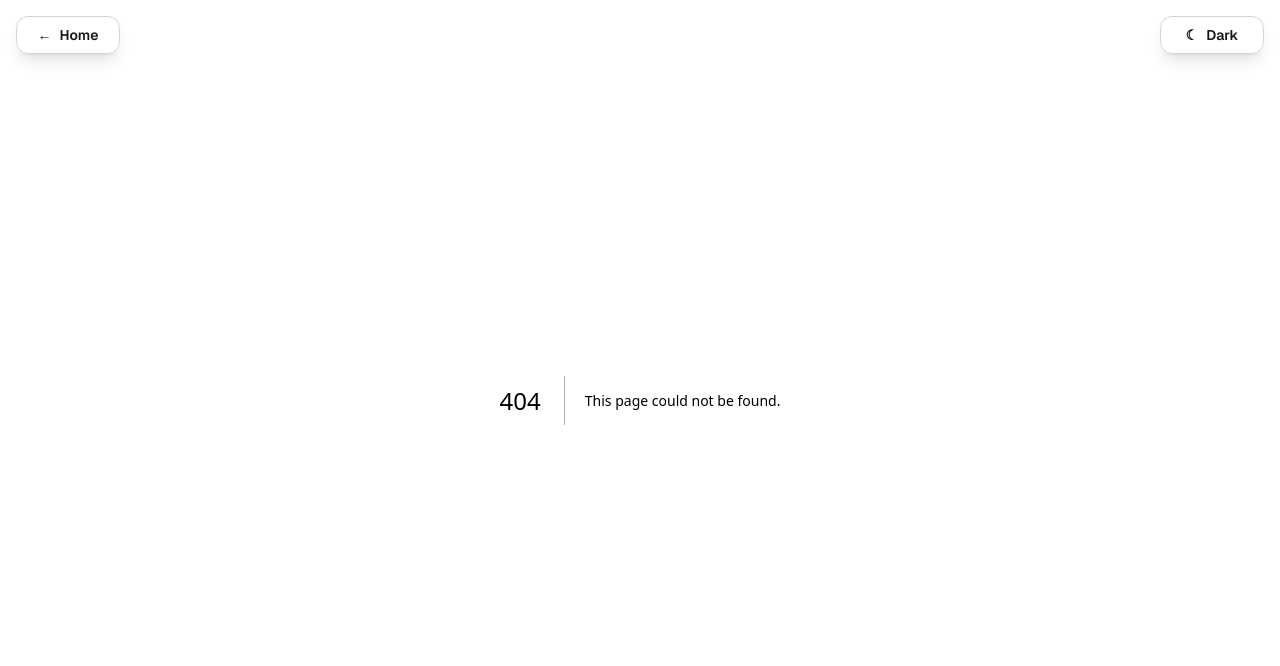
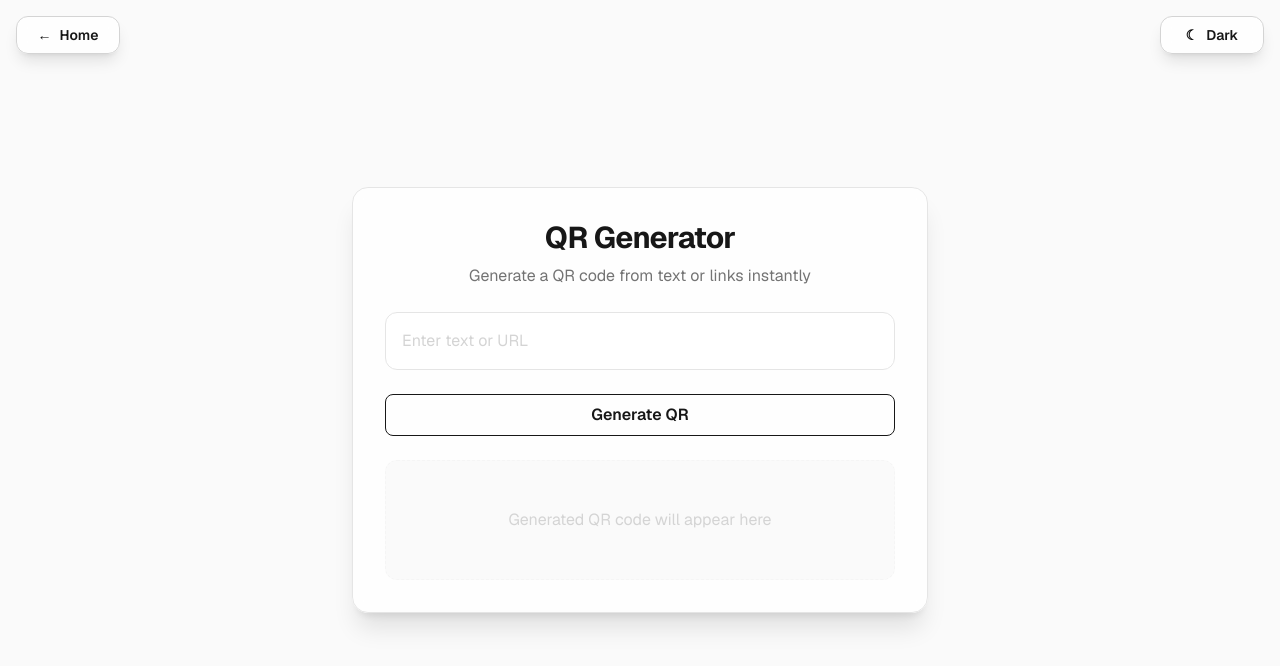
Before and after one commit to ius-sharma/boring-tools, a Next.js app: page /qr-generator in a window 1280 px wide. Before the commit this address had no page. Shown: the top 666 px of the page. Built offline with nearby package versions, Linux system fonts and the light colour scheme.

Commit message:
Release Day 7 QR Generator with homepage and README updates

```diff
--- a/app/page.jsx
+++ b/app/page.jsx
@@ -44,24 +44,25 @@ const tools = [
     meta: "Simple",
   },
   {
+    id: "qr-generator",
+    name: "QR Generator",
+    href: "/qr-generator",
+    category: "Developer",
+    description: "Create downloadable QR codes from any text.",
+    meta: "Share-ready",
+    isNew: true,
+  },
+  {
     id: "unit-converter",
     name: "Unit Converter",
     href: "/unit-converter",
     category: "Utility",
     description: "Convert length, weight, and temperature.",
     meta: "Precise",
-    isNew: true,
   },
 ];
 
 const upcomingTools = [
-  {
-    id: "qr-generator",
-    name: "QR Generator",
-    category: "Developer",
-    description: "Create downloadable QR codes from any text.",
-    eta: "Coming Soon",
-  },
   {
     id: "markdown-previewer",
     name: "Markdown Previewer",
--- /dev/null
+++ b/app/qr-generator/page.jsx
@@ -0,0 +1,83 @@
+"use client";
+import { useState } from "react";
+import QRCode from "qrcode";
+
+export default function QRGenerator() {
+  const [text, setText] = useState("");
+  const [qr, setQr] = useState("");
+  const [error, setError] = useState("");
+
+  const generateQR = async () => {
+    if (!text.trim()) {
+      setError("Please enter text or URL");
+      setQr("");
+      return;
+    }
+
+    try {
+      const url = await QRCode.toDataURL(text.trim(), {
+        width: 320,
+        margin: 2,
+      });
+      setQr(url);
+      setError("");
+    } catch (err) {
+      console.log(err);
+      setError("Unable to generate QR right now");
+      setQr("");
+    }
+  };
+
+  return (
+    <div className="min-h-screen bg-neutral-50 flex items-center justify-center p-4 font-sans">
+      <div className="bg-white/80 backdrop-blur shadow-xl rounded-2xl p-8 w-full max-w-xl border border-neutral-200 flex flex-col gap-6">
+        <div className="flex flex-col gap-1 items-center">
+          <h1 className="text-3xl font-bold tracking-tight text-neutral-900 mb-1">QR Generator</h1>
+          <p className="text-neutral-500 text-base">Generate a QR code from text or links instantly</p>
+        </div>
+
+        <input
+          type="text"
+          placeholder="Enter text or URL"
+          value={text}
+          onChange={(e) => {
+            setText(e.target.value);
+            setError("");
+          }}
+          className="w-full p-4 border border-neutral-200 rounded-xl bg-white focus:outline-none focus:ring-2 focus:ring-neutral-900 transition text-base text-black placeholder:text-neutral-300"
+        />
+
+        <button
+          onClick={generateQR}
+          className="w-full border border-neutral-900 text-neutral-900 py-2 rounded-lg font-semibold flex items-center justify-center gap-2 hover:bg-neutral-900 hover:text-white transition focus:outline-none focus:ring-2 focus:ring-neutral-900"
+        >
+          Generate QR
+        </button>
+
+        {error && <p className="text-red-600 text-sm -mt-2">{error}</p>}
+
+        {qr ? (
+          <div className="w-full p-4 border border-neutral-200 rounded-xl bg-neutral-50 flex flex-col items-center gap-4">
+            <img src={qr} alt="Generated QR Code" className="w-48 h-48 rounded-lg bg-white p-2 border border-neutral-200" />
+
+            <a
+              href={qr}
+              download="qrcode.png"
+              className="w-full border border-neutral-900 text-neutral-900 py-2 rounded-lg font-semibold flex items-center justify-center gap-2 hover:bg-neutral-900 hover:text-white transition focus:outline-none focus:ring-2 focus:ring-neutral-900"
+            >
+              Download QR
+            </a>
+          </div>
+        ) : (
+          <div className="w-full p-4 border border-dashed border-neutral-100 rounded-xl bg-neutral-50 text-neutral-300 text-base min-h-[120px] flex items-center justify-center select-none">
+            Generated QR code will appear here
+          </div>
+        )}
+      </div>
+
+      <style jsx global>{`
+        html { font-family: 'Inter', 'Helvetica Neue', Arial, 'system-ui', sans-serif; }
+      `}</style>
+    </div>
+  );
+}
--- a/package.json
+++ b/package.json
@@ -10,6 +10,7 @@
   },
   "dependencies": {
     "next": "16.2.4",
+    "qrcode": "^1.5.4",
     "react": "19.2.4",
     "react-dom": "19.2.4"
   },
```
Also changed, not shown: 2 other files (tests, documents, lock files or other folders).
